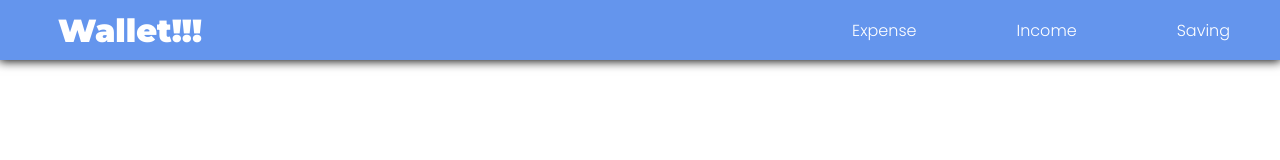
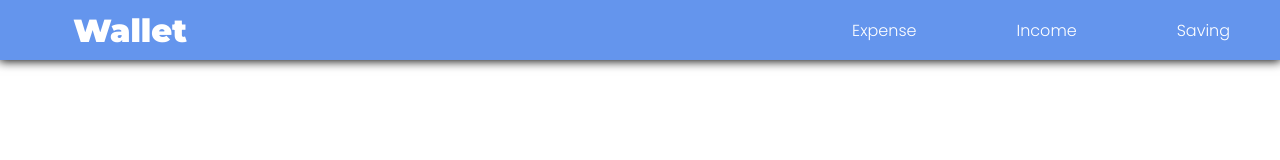
Before and after one commit to Gagan9760/reactDeploy, a React (Create React App) app: page / in a window 1280 px wide. Shown: the top 160 px of the page. Built offline with nearby package versions, Linux system fonts and the light colour scheme.

Commit message:
deploy 3

```diff
--- a/src/Ex/Nav.js
+++ b/src/Ex/Nav.js
@@ -18,7 +18,7 @@
     }
     return (
         <div className="nav-bar">
-            <div className="logo">Wallet!!!</div>
+            <div className="logo">Wallet</div>
             <ul className="nav-list">
                 <li onClick={expensesView}>Expense</li>
                 <li onClick={incomeView}>Income</li>
```
